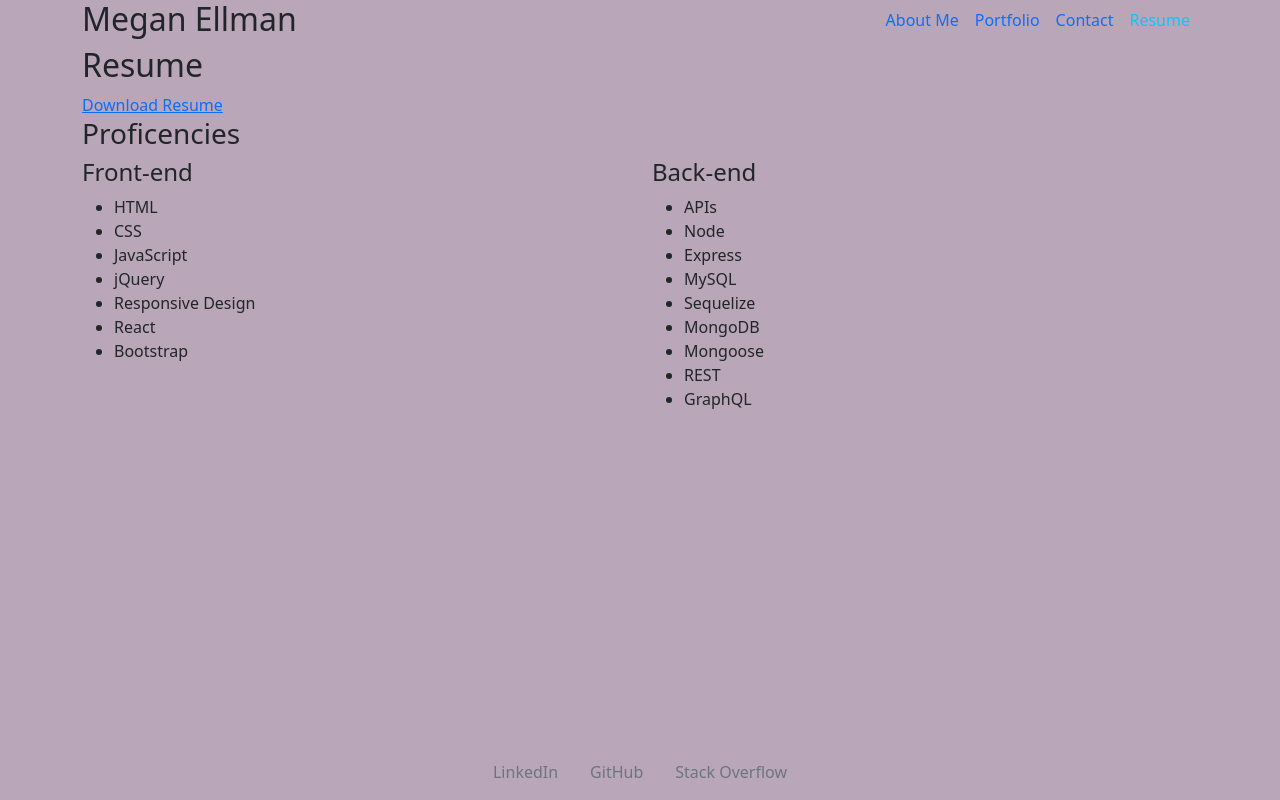
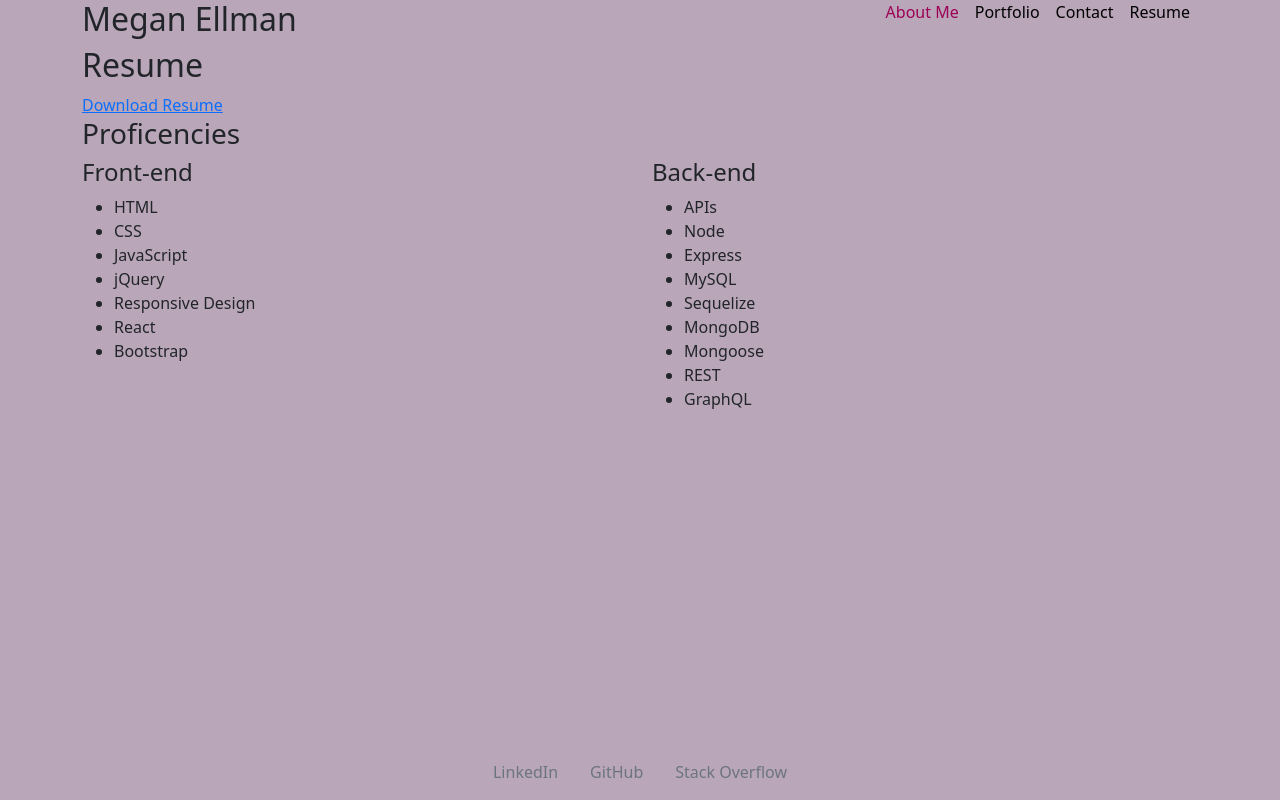
Before and after one commit to megellman/react-portfolio, a React (Create React App) app: page /Resume in a window 1280 px wide. Built offline with nearby package versions, Linux system fonts and the light colour scheme.

Commit message:
added nav link highlighting

```diff
--- a/src/components/Navigation.js
+++ b/src/components/Navigation.js
@@ -1,26 +1,27 @@
 import React, { useState } from 'react';
+import { set } from 'react-hook-form';
 import { NavLink } from "react-router-dom";
 import '../custom.css'
 
 
 
 function Navigation() {
-    const [currentPage] = useState('About');
-
+    const [currentPage, setPage] = useState('About');
+console.log(currentPage);
     return (
         <div className='col-6 '>
         <ul className="nav justify-content-end">
-            <li  className={currentPage === 'About' ? 'nav-item p-2 active' : 'nav-item p-2 none'}>
-                <NavLink style={{'textDecoration': 'none'}} to="/react-portfolio/">About Me</NavLink>
+            <li onClick={() => setPage('About')} >
+                <NavLink className={currentPage === 'About' ? 'nav-item p-2 active' : 'nav-item p-2 none'}to="/react-portfolio/">About Me</NavLink>
             </li>
-            <li  className={currentPage === 'Portfolio' ? 'nav-item p-2 active' : 'nav-item p-2 none' }>
-                <NavLink style={{'textDecoration': 'none'}} to="/Portfolio"  >Portfolio</NavLink>
+            <li onClick={() => setPage('Portfolio')} >
+                <NavLink className={currentPage === 'Portfolio' ? 'nav-item p-2 active' : 'nav-item p-2 none' } to="/Portfolio"  >Portfolio</NavLink>
             </li>
-            <li className={currentPage === 'Contact' ? 'nav-item p-2 active' : 'nav-item p-2 none' }>
-                <NavLink style={{'textDecoration': 'none'}} to="/Contact"  >Contact</NavLink>
+            <li onClick={() => setPage('Contact')} >
+                <NavLink className={currentPage === 'Contact' ? 'nav-item p-2 active' : 'nav-item p-2 none' } to="/Contact"  >Contact</NavLink>
             </li>
-            <li  className={currentPage === 'Resume' ? 'nav-item p-2 active' : 'nav-item p-2 none' }>
-                <NavLink style={{'textDecoration': 'none'}} to="/Resume"  >Resume</NavLink>
+            <li onClick={() => setPage('Resume')} >
+                <NavLink className={currentPage === 'Resume' ? 'nav-item p-2 active' : 'nav-item p-2 none' } to="/Resume"  >Resume</NavLink>
             </li>
         </ul>
         </div>
--- a/src/components/pages/Resume.js
+++ b/src/components/pages/Resume.js
@@ -27,6 +27,7 @@ function Resume() {
                     <li>{item}</li>
                 ))}
             </ul>
+
             </div>
             </div>
         </div>
--- a/src/custom.css
+++ b/src/custom.css
@@ -1,5 +1,5 @@
 .active{
-    color:rgb(17, 195, 255);
+    color:rgb(157, 0, 86);
     text-decoration: none;
 }
 
```
